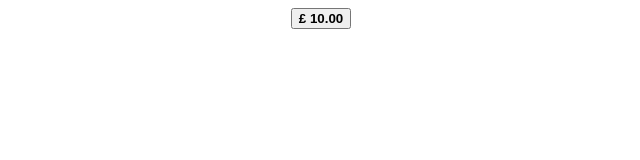
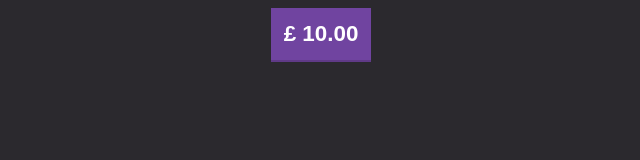
Before and after one commit to petrides-anthony/mvc-button, a website built with Parcel: page index.html in a window 1280 px wide. Shown: the whole page, without its empty margins (319-959 px from the left). Built offline with nearby package versions, Linux system fonts and the light colour scheme.

Commit message:
add minor styling

```diff
--- a/src/PriceButtonView.js
+++ b/src/PriceButtonView.js
@@ -20,6 +20,7 @@ export default class PriceButtonView {
 
       this.button = element.querySelector(".PriceButton");
       this.prices = element.querySelector(".PriceButtonPrices");
+      this.button.classList.add('button')
 
       return element;
     }
@@ -30,6 +31,7 @@ export default class PriceButtonView {
       this.button.innerHTML = `<strong>£ ${bestPrice}.00</strong>`;
 
       this.button.addEventListener("click", () => onPriceButtonClick());
+      this.button.classList.add('button')
     }
 
     renderAdditionalPricesState(props) {
--- a/src/styles.css
+++ b/src/styles.css
@@ -1,9 +1,23 @@
 body {
-    font-family: sans-serif;
-  }
+    background: #2B292E;
+  color: #fafafa;
+  font-family: Helvetica, Arial, sans-serif;
+  font-size: 1.6rem;
+}
 
   .PriceButtonContainer {
     display: flex;
     justify-content: center;
     align-items: center;
   }
+
+  .button {
+    background: #7044a0;
+    border: none;
+    border-bottom: 2px solid #603a88;
+    color: white;
+    font-size: 1.4rem;
+    font-weight: 300;
+    padding: .8rem;
+    transition: background .3s ease, color .3s ease;
+}
```
Also changed, not shown: 1 other file.
